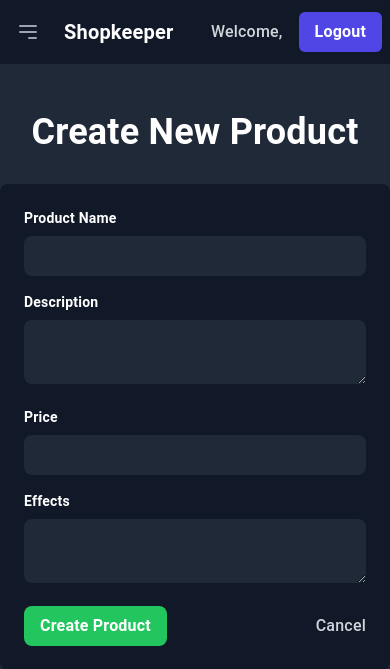
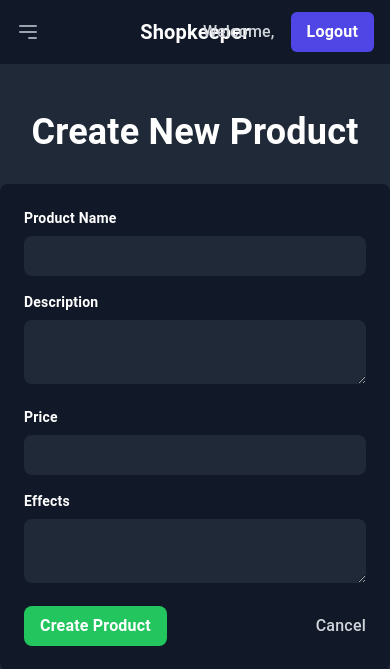
Before and after one commit to rigelia/pbp-2, a Django app: page /create/ in a window 390 px wide. Shown: the top 669 px of the page. Run offline with Django 5.2, Linux system fonts and the light colour scheme; some libraries are stand-ins or nearby versions.

Commit message:
does this work on mobile

```diff
--- a/main/templates/navbar.html
+++ b/main/templates/navbar.html
@@ -1,8 +1,8 @@
 <nav class="bg-gray-900 fixed top-0 left-0 w-full z-50">
     <div class="max-w-7xl mx-auto px-2 sm:px-6 lg:px-8">
         <div class="relative flex items-center justify-between h-16">
-            <!-- Menu button -->
-            <div class="flex items-center">
+            <!-- Hamburger button for mobile screens -->
+            <div class="absolute inset-y-0 left-0 flex items-center sm:hidden">
                 <button id="menu-button"
                     class="inline-flex items-center justify-center p-2 rounded-md text-gray-400 hover:text-white hover:bg-gray-700 focus:outline-none focus:ring-2 focus:ring-inset focus:ring-white"
                     aria-expanded="false">
@@ -14,21 +14,36 @@
                             stroke-width="2" d="M4 6h16M4 12h16m-7 6h7" />
                     </svg>
                 </button>
-                <div class="flex-shrink-0 ml-4">
+            </div>
+            <!-- Shopkeeper text and main nav items -->
+            <div class="flex-1 flex items-center justify-center sm:items-stretch sm:justify-start">
+                <div class="flex-shrink-0 flex items-center">
                     <h1 class="font-bold text-white text-xl">Shopkeeper</h1>
                 </div>
+                <div class="hidden sm:block sm:ml-6">
+                    <div class="flex space-x-4">
+                        <!-- Desktop nav links -->
+                        <a href="{% url 'main:show_main' %}"
+                            class="text-gray-300 hover:bg-gray-700 hover:text-white px-3 py-2 rounded-md text-sm font-medium">Home</a>
+                        <a href="{% url 'main:show_main' %}"
+                            class="text-gray-300 hover:bg-gray-700 hover:text-white px-3 py-2 rounded-md text-sm font-medium">Products</a>
+                        <button
+                            class="text-gray-300 px-3 py-2 rounded-md text-sm font-medium bg-gray-700">Categories</button>
+                        <button
+                            class="text-gray-300 px-3 py-2 rounded-md text-sm font-medium bg-gray-700">Cart</button>
+                    </div>
+                </div>
             </div>
-
-            <!-- Logout button -->
-            <div class="flex items-center">
+            <!-- Right side with Welcome and Logout -->
+            <div class="absolute inset-y-0 right-0 flex items-center pr-2 sm:static sm:inset-auto sm:ml-6 sm:pr-0">
                 <h1 class="text-gray-300 mr-4">Welcome, {{ user.username }}</h1>
                 <a href="{% url 'main:logout' %}"
-                    class="bg-indigo-600 text-white font-bold py-2 px-4 rounded-md hover:bg-red-600">Logout</a>
+                    class="bg-indigo-600 text-white font-bold py-2 px-4 rounded-md hover:bg-red-500">Logout</a>
             </div>
         </div>
     </div>
-    <!-- Menu -->
-    <div id="menu" class="hidden">
+    <!-- Mobile menu, toggle visibility with the button -->
+    <div id="mobile-menu" class="sm:hidden hidden">
         <div class="px-2 pt-2 pb-3 space-y-1">
             <a href="{% url 'main:show_main' %}"
                 class="text-gray-300 hover:bg-gray-700 hover:text-white block px-3 py-2 rounded-md text-base font-medium">Home</a>
@@ -43,8 +58,8 @@
 </nav>
 
 <script>
-    document.getElementById('menu-button').addEventListener('click', function () { // menu toggle
-        const menu = document.getElementById('menu');
-        menu.classList.toggle('hidden');
+    document.getElementById('menu-button').addEventListener('click', function () {
+        const mobileMenu = document.getElementById('mobile-menu');
+        mobileMenu.classList.toggle('hidden');
     });
 </script>
```
